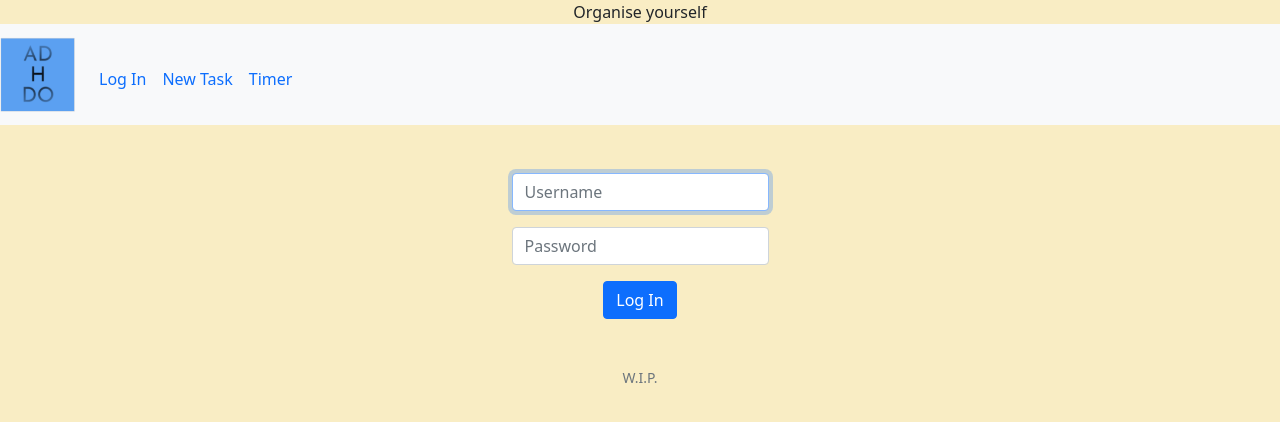
After one commit to DWROB/project, a Flask app: page /login in a window 1280 px wide. The commit adds this page. Shown: the top 422 px of the page. Run offline with Flask 2, Linux system fonts and the light colour scheme.

Commit message:
20220926 update login set up started still incomplete

```diff
--- a/app.py
+++ b/app.py
@@ -6,12 +6,62 @@ from flask_session import Session
 from werkzeug.security import check_password_hash, generate_password_hash
 from datetime import datetime
 
+from helpers import login_required
+
 app = Flask(__name__)
 con = sqlite3.connect("ado.db")
+
+# Ensure templates are auto-reloaded
+app.config["TEMPLATES_AUTO_RELOAD"] = True
 
 
 # homepage
 @app.route("/")
+@login_required
 def homepage():
     """Show the users current lists and tasks"""
     return render_template("layout.html")
+
+@app.route("/login", methods=["GET", "POST"])
+def login():
+
+    # forget any user_id
+    session.clear()
+
+    if request.method == "POST":
+        # user submitted the name and password
+
+        # verify user and password are correct.
+        return redirect("todo.html")
+
+    else:
+        return render_template("login.html")
+
+
+@app.route("/logout")
+def logout():
+    """Log user out"""
+
+    # Forget any user_id
+    session.clear()
+
+    # Redirect user to login form
+    return redirect("/")
+
+@app.route("/pomodoroTimer")
+def pomodoroTimer():
+    # POST, timer is zero
+
+
+    # if GET render the timer page.
+
+    return render_template("pomodoroTimer.html")
+
+
+@app.route("/createNewTask", methods=["GET", "POST"])
+def newTask():
+    # if POST add new task to db and return to /
+
+    # if GET render the form for creating a new task
+
+    return render_template("newTask.html")
--- a/static/styles.css
+++ b/static/styles.css
@@ -0,0 +1,4 @@
+body
+{
+    background-color: #F9EDC4;
+}
--- a/templates/layout.html
+++ b/templates/layout.html
@@ -9,18 +9,33 @@
         <link crossorigin="anonymous" href="https://cdn.jsdelivr.net/npm/bootstrap@5.1.3/dist/css/bootstrap.min.css" integrity="sha384-1BmE4kWBq78iYhFldvKuhfTAU6auU8tT94WrHftjDbrCEXSU1oBoqyl2QvZ6jIW3" rel="stylesheet">
         <script crossorigin="anonymous" src="https://cdn.jsdelivr.net/npm/bootstrap@5.1.3/dist/js/bootstrap.bundle.min.js" integrity="sha384-ka7Sk0Gln4gmtz2MlQnikT1wXgYsOg+OMhuP+IlRH9sENBO0LRn5q+8nbTov4+1p"></script>
         <link href="/static/styles.css" rel="stylesheet">
-
-        <title> ADHDO </title>
+        <title> ADHDO : {% block title %} {% endblock %} </title>
     </head>
 
     <body>
-        <nav>
-            <div class="container-fluid">
-                <a class="navbar-brand" href="/"><img src="static/project_logo.png" width="45" height="45"></a>
-            </div>
-            <button aria-controls="navbar" aria-expanded="false" aria-label="Toggle navigation" class="navbar-toggler" data-bs-target="#navbar" data-bs-toggle="collapse" type="button">
+        <div class="banner text-center">
+            Organise yourself
+        </div>
+        <nav class="navbar navbar-expand-lg bg-light">
+            <a class="navbar-brand" href="/"><img src="static/project_logo.png" width="75" height="75"></a>
+            <button aria-controls="navbar" aria-expanded="false" aria-label="Toggle navigation" class="navbar-toggler" data-target="#navbar" data-toggle="collapse" type="button">
                 <span class="navbar-toggler-icon"></span>
             </button>
+            <div class="collapse navbar-collapse" id="navbar">
+                <ul class="navbar-nav me-auto mt-2">
+                    <li class="nav-item"><a class="nav-link" href="/login">Log In</a></li>
+                    <li class="nav-item"><a class="nav-link" href="/createNewTask">New Task</a></li>
+                    <li class="nav-item"><a class="nav-link" href="/pomodoroTimer">Timer</a></li>
+                </ul>
+            </div>
         </nav>
+
+        <main class="container-fluid py-5 text-center">
+            {% block main %}{% endblock %}
+        </main>
+
+        <footer class="mb-5 small text-center text-muted">
+            W.I.P.
+        </footer>
     </body>
 </html>
--- /dev/null
+++ b/templates/login.html
@@ -0,0 +1,17 @@
+{% extends "layout.html" %}
+
+{% block title %}
+    Log In
+{% endblock %}
+
+{% block main %}
+    <form action="/login" method="post">
+        <div class="mb-3">
+            <input autocomplete="off" autofocus class="form-control mx-auto w-auto" id="username" name="username" placeholder="Username" type="text">
+        </div>
+        <div class="mb-3">
+            <input class="form-control mx-auto w-auto" id="password" name="password" placeholder="Password" type="password">
+        </div>
+        <button class="btn btn-primary" type="submit">Log In</button>
+    </form>
+{% endblock %}
```
Also changed, not shown: helpers.py (added, +20 -0 lines), templates/newTask.html (added, +46 -0 lines), templates/pomodoroTimer.html (added, +12 -0 lines), templates/todo.html (added, +9 -0 lines).
